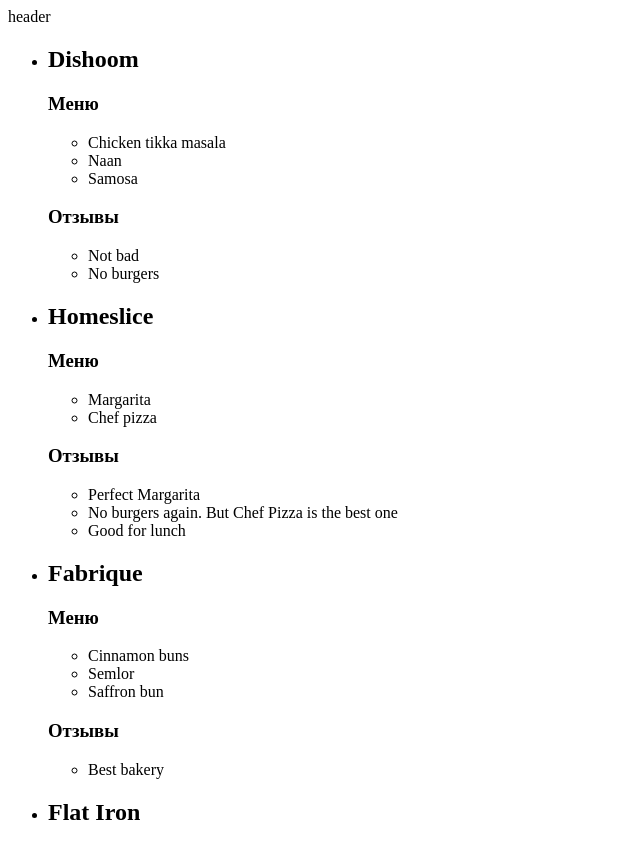
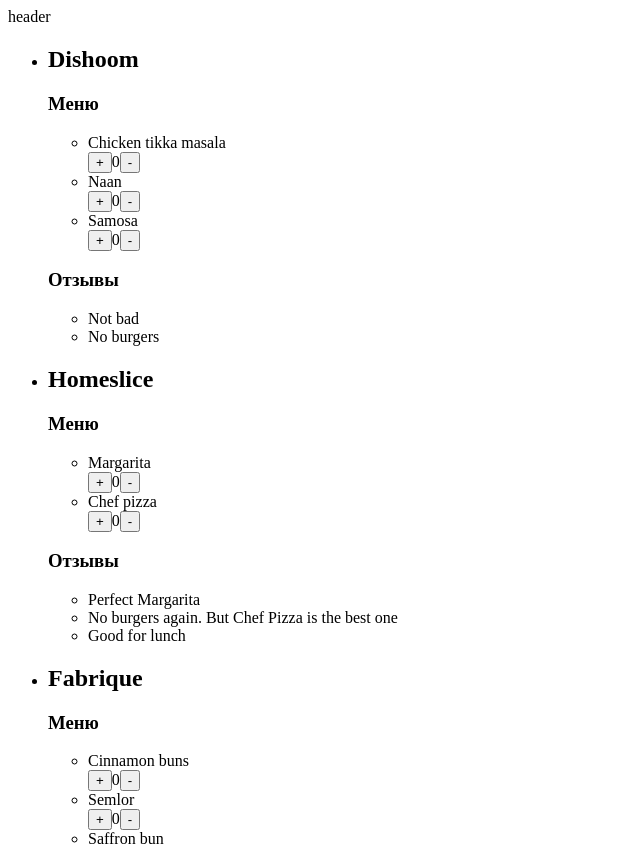
Before and after one commit to MaksNikulnikov/react_2025, a React (Vite) app: page / in a window 1280 px wide. Shown: the top 846 px of the page, without its empty margins (0-640 px from the left). Built offline with nearby package versions, Linux system fonts and the light colour scheme.

Commit message:
feat: add dish counter component

```diff
--- a/src/components/app/App.jsx
+++ b/src/components/app/App.jsx
@@ -2,7 +2,7 @@
 import { RestaurantsPage } from "../restaurants-page/RestaurantsPage";
 import { restaurants } from "../../assets/mock";
 
-export const App = function () {
+export const App = () => {
   return (
     <Layout>
       <RestaurantsPage restaurants={restaurants} />
--- /dev/null
+++ b/src/components/counter/Counter.jsx
@@ -0,0 +1,14 @@
+import { useCounter } from "./hooks";
+
+const LIMIT = { min: 0, max: 5 };
+
+export const Counter = () => {
+  const { count, increment, decrement } = useCounter(LIMIT);
+  return (
+    <div>
+      <button onClick={increment}>+</button>
+      <span>{count}</span>
+      <button onClick={decrement}>-</button>
+    </div>
+  );
+};
--- /dev/null
+++ b/src/components/counter/hooks.jsx
@@ -0,0 +1,10 @@
+import React from 'react'
+
+export const useCounter = ({min= -Infinity, max = Infinity}) => {
+    const [count, setCount] = React.useState(0);
+  return {
+    count,
+    increment: () => setCount((prevCount) => Math.min( max, prevCount + 1)),
+    decrement: () => setCount((prevCount) => Math.max(min, prevCount - 1)),
+  }
+}
--- a/src/components/menu-item/MenuItem.jsx
+++ b/src/components/menu-item/MenuItem.jsx
@@ -1,7 +1,10 @@
-import React from 'react'
+import { Counter } from '../counter/Counter'
 
-export default function MenuItem({ name }) {
+export const MenuItem = ({ name }) => {
   return (
-    <li>{name}</li>
+    <li>
+      <span>{name}</span>
+      <Counter />
+    </li>
   )
 }
--- a/src/components/menu/Menu.jsx
+++ b/src/components/menu/Menu.jsx
@@ -1,14 +1,18 @@
-import React from 'react'
-import MenuItem from '../menu-item/MenuItem'
+import { MenuItem } from "../menu-item/MenuItem";
 
-export default function Menu({ menu }) {
-  return (<>
+export const Menu = ({ menu }) => {
+  return (
+    <>
       <h3>Меню</h3>
+      {menu.length ? (
         <ul>
           {menu.map((menuItem) => (
             <MenuItem key={menuItem.id} {...menuItem} />
           ))}
         </ul>
+      ) : (
+        <p>Меню отсутствует</p>
+      )}
     </>
-  )
-}
+  );
+};
--- a/src/components/resraurants-list/RestaurantsList.jsx
+++ b/src/components/resraurants-list/RestaurantsList.jsx
@@ -1,12 +1,17 @@
-import React from 'react'
-import Restaurant from '../restaurant/Restaurant'
+import { Restaurant } from "../restaurant/Restaurant";
 
-export default function RestaurantsList({ restaurants }) {
+export const RestaurantsList = ({ restaurants }) => {
   return (
-    <ul>
-      {restaurants.map((restaurant) => {
-        return <Restaurant key={restaurant.id} {...restaurant} />
-      })}
-    </ul>
-  )
-}
+    <>
+      {restaurants.length ? (
+        <ul>
+          {restaurants.map((restaurant) => {
+            return <Restaurant key={restaurant.id} {...restaurant} />;
+          })}
+        </ul>
+      ) : (
+        <p>Рестораны не найдены</p>
+      )}
+    </>
+  );
+};
--- a/src/components/restaurant/Restaurant.jsx
+++ b/src/components/restaurant/Restaurant.jsx
@@ -1,7 +1,7 @@
-import Menu from "../menu/Menu";
-import Reviews from "../reviews/Reviews";
+import { Menu } from "../menu/Menu";
+import { Reviews } from "../reviews/Reviews";
 
-export default function Restaurant({ name, menu, reviews }) {
+export const Restaurant = ({ name, menu, reviews }) => {
   return (
     <li>
       <h2>{name}</h2>
--- a/src/components/restaurants-page/RestaurantsPage.jsx
+++ b/src/components/restaurants-page/RestaurantsPage.jsx
@@ -1,4 +1,4 @@
-import RestaurantsList from '../resraurants-list/RestaurantsList'
+import { RestaurantsList } from '../resraurants-list/RestaurantsList'
 
 export const RestaurantsPage = ({restaurants}) => {
   return (
--- a/src/components/review/Review.jsx
+++ b/src/components/review/Review.jsx
@@ -1,6 +1,4 @@
-import React from 'react'
-
-export default function Review({ text }) {
+export const Review = ({ text }) => {
   return (
      <li>{text}</li>
   )
--- a/src/components/reviews/Reviews.jsx
+++ b/src/components/reviews/Reviews.jsx
@@ -1,15 +1,18 @@
-import React from "react";
-import Review from "../review/Review";
+import { Review } from "../review/Review";
 
-export default function Reviews({ reviews }) {
+export const Reviews = ({ reviews }) => {
   return (
     <>
       <h3>Отзывы</h3>
-      <ul>
-        {reviews.map((review) => (
-          <Review key={review.id} {...review} />
-        ))}
-      </ul>
+      {reviews.length ? (
+        <ul>
+          {reviews.map((review) => (
+            <Review key={review.id} {...review} />
+          ))}
+        </ul>
+      ) : (
+        <p>Отзывов пока нет</p>
+      )}
     </>
   );
-}
+};
--- a/src/main.jsx
+++ b/src/main.jsx
@@ -1,5 +1,5 @@
 import { createRoot } from "react-dom/client";
-import { App } from "./components/app/app";
+import { App } from "./components/app/App";
 
 createRoot(document.getElementById("root"))
   .render(<App/>);
```
Lines whose indentation alone changed are shown as unchanged.
